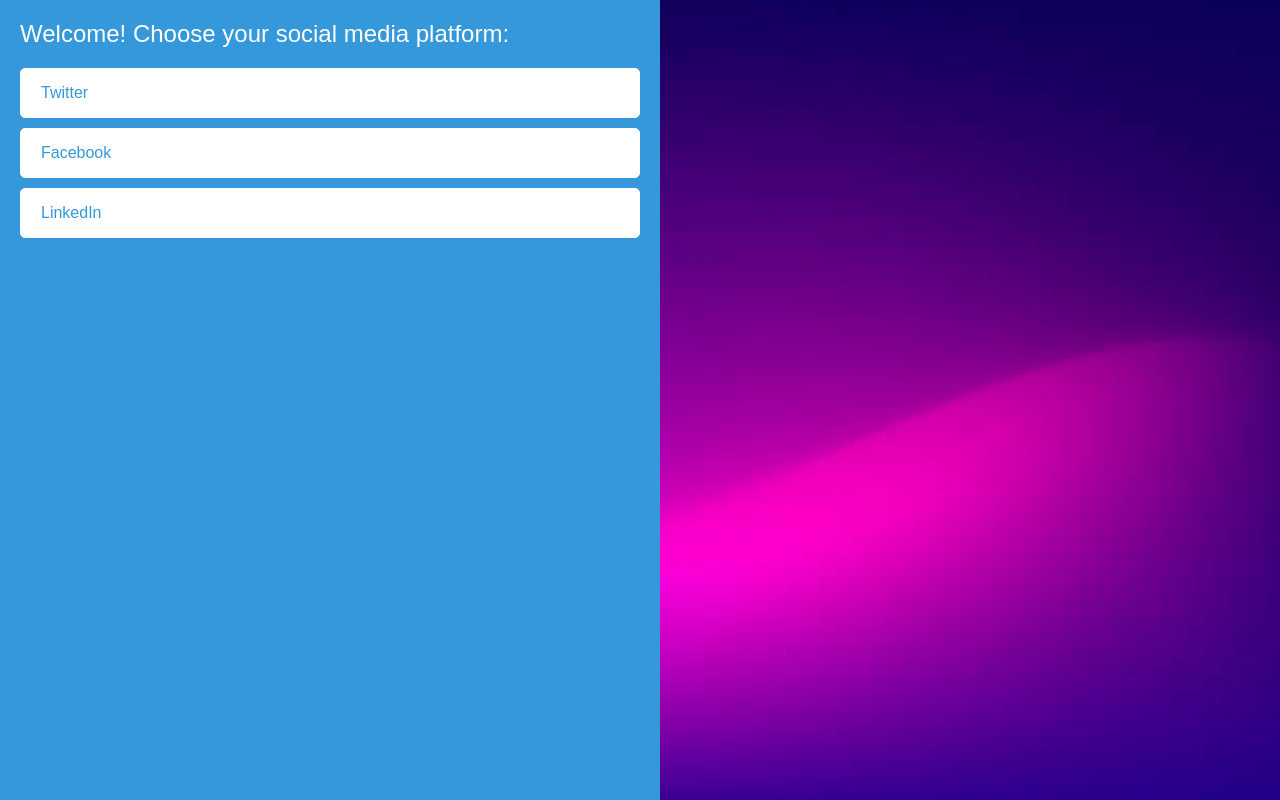
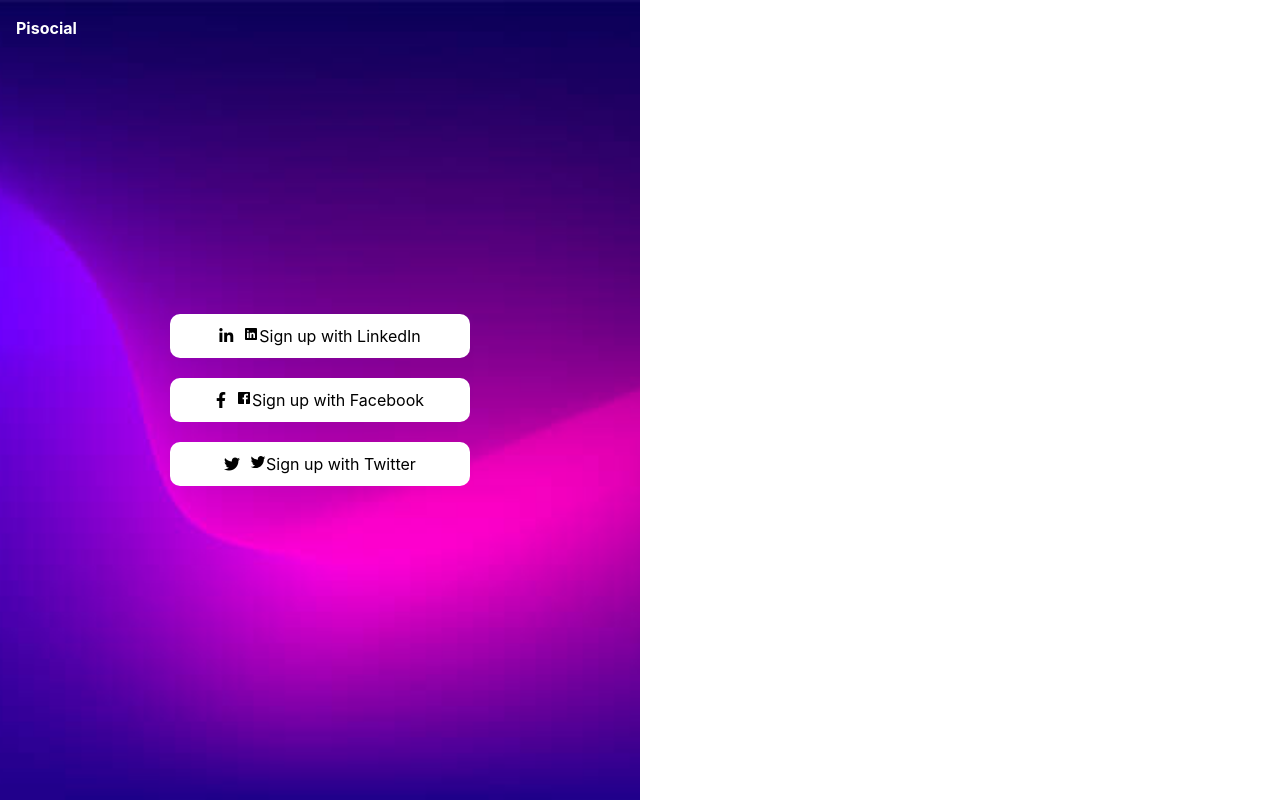
Before and after one commit to sanaullahaslam/Quiz_3_023-21-0010_Sanaullah, a plain HTML site: page index.html in a window 1280 px wide. Drawn offline with nearby package versions, Linux system fonts and the light colour scheme.

Commit message:
Adding new files

```diff
--- a/index.html
+++ b/index.html
@@ -1,71 +1,93 @@
 <!DOCTYPE html>
 <html lang="en">
-    <link rel="stylesheet" href="styles/style.css">
 <head>
-
     <meta charset="UTF-8">
     <meta name="viewport" content="width=device-width, initial-scale=1.0">
+    <link rel="stylesheet" href="https://stackpath.bootstrapcdn.com/bootstrap/4.5.2/css/bootstrap.min.css">
+    <!-- Font Awesome for icons -->
     <link rel="stylesheet" href="https://cdnjs.cloudflare.com/ajax/libs/font-awesome/6.0.0-beta3/css/all.min.css" integrity="sha512-ayIcfxGrqV5K+iaMRXS1VZd/Zr5qoZTY7Wyn4B2Gp6lA9m4DQAt6lcvcAOB6b5FZ5Yl5X54jAPBZJV7vQG+SAg==" crossorigin="anonymous" referrerpolicy="no-referrer" />
-
+    <title>Signup Buttons</title>
     <style>
         body {
-                font-family: Arial, sans-serif;
-                text-align: center;
             margin: 0;
             padding: 0;
-                overflow: hidden;
+            height: 100vh;
+            display: flex;
         }
 
-            #container {
+        .left-column {
+            flex: 1;
+            background: url('img.jpg') center/cover; /* Adjust the image path and properties */
             display: flex;
-                height: 100vh;
+            flex-direction: column;
+            align-items: center;
+            justify-content: center;
+            position: relative;
         }
 
-            #left-column {
-                flex: 1;
-                background-color: #3498db;
-                padding: 20px;
-                box-sizing: border-box;
-                text-align: left;
-                overflow: auto;
-            }
-
-            #welcome {
-                font-size: 24px;
-                margin-bottom: 20px;
+        .brand-text {
+            position: absolute;
+            top: 1em;
+            left: 1em;
+            font-size: 1em;
+            font-weight: bold;
             color: #fff;
         }
 
-            .social-btn-container {
+        .signup-btn {
+            width: 300px;
+            padding: 10px;
+            margin: 10px;
+            text-align: center;
+            color: #000; /* Black text color */
+            background-color: #fff; /* White background */
+            border: none;
+            border-radius: 10px; /* Rounded corners */
+            cursor: pointer;
+            transition: background-color 0.3s;
+        }
+
+        .signup-btn:hover {
+            background-color: #f2f2f2; /* Light gray on hover */
+        }
+
+        .signup-btn i {
+            margin-right: 10px;
+        }
+
+        .right-column {
+            flex: 1;
+            background-color: #fff; /* White */
             display: flex;
             flex-direction: column;
-                align-items: flex-start;
+            align-items: center;
+            justify-content: center;
+            text-align: center;
         }
 
-            .social-btn {
-                width: 100%;
-                padding: 15px;
-                font-size: 16px;
-                cursor: pointer;
+        #signup-heading {
+            font-size: 24px;
+            font-weight: bold;
+            color: #000;
             margin-bottom: 10px;
-                border: 1px solid #fff;
-                border-radius: 5px;
-                background-color: #fff;
-                color: #3498db;
-                text-align: left;
-                padding-left: 20px;
         }
 
-            #right-column {
-                flex: 1;
-                background: url('your-background-image.jpg') center/cover;
-                overflow: hidden;
+        #get-started {
+            font-size: 16px;
+            color: #000;
+            margin-bottom: 20px;
         }
 
-            #email-password-form {
-                display: none;
+        #signup-form {
             max-width: 300px;
-                margin: 20px auto;
+            margin: 0 auto;
+        }
+
+        label {
+            font-size: 16px;
+            color: #000;
+            margin-bottom: 5px;
+            display: block;
         }
 
         input {
@@ -75,72 +97,110 @@
             box-sizing: border-box;
         }
 
-            #submit-btn {
-                background-color: #4CAF50;
-                color: white;
-                padding: 10px;
-                border: none;
-                border-radius: 5px;
-                cursor: pointer;
+        #agree-checkbox {
+            margin-bottom: 10px;
         }
 
-            /* Media Queries for Responsive Design */
-            @media (max-width: 600px) {
-                #container {
-                    flex-direction: column;
+        #terms-text {
+            font-size: 12px;
+            color: #777;
+            margin-bottom: 20px;
         }
 
-                #left-column, #right-column {
-                    width: 100%;
-                }
-
-                .social-btn {
-                    width: 100%;
-                }
+        #submit-btn {
+            background-color: #007BFF; /* Blue background */
+            color: #fff; /* White text color */
+            padding: 10px;
+            width: 300px;
+            border: none;
+            border-radius: 10px;
+            cursor: pointer;
         }
     </style>
 </head>
 <body>
-        <div id="container">
-            <div id="left-column">
-                <div id="welcome">Welcome! Choose your social media platform:</div>
+    <div class="left-column">
+        <div class="brand-text">Pisocial</div>
 
-                <div class="social-btn-container">
-                    <button class="social-btn" onclick="showForm('Twitter')">Twitter</button>
-                    <button class="social-btn" onclick="showForm('Facebook')">Facebook</button>
-                    <button class="social-btn" onclick="showForm('LinkedIn')">LinkedIn</button>
-                </div>
+        <button class="signup-btn" onclick="showSignupForm('LinkedIn')">
+            <i class="fab fa-linkedin-in"></i><ion-icon name="logo-linkedin"></ion-icon>Sign up with LinkedIn
+        </button>
+
+        <button class="signup-btn" onclick="showSignupForm('Facebook')">
+            <i class="fab fa-facebook-f"></i><ion-icon name="logo-facebook"></ion-icon>Sign up with Facebook
+        </button>
+
+        <button class="signup-btn" onclick="showSignupForm('Twitter')">
+            <i class="fab fa-twitter"></i><ion-icon name="logo-twitter"></ion-icon>Sign up with Twitter
+        </button>
     </div>
 
-            <div id="right-column">
-                <div id="email-password-form">
-                    <form>
-                        <input type="email" placeholder="Enter your email" required>
-                        <input type="password" placeholder="Enter your password" required>
-                        <button type="button" id="submit-btn" onclick="submitForm()">Submit</button>
-                    </form>
-                </div>
-            </div>
+    <div class="right-column">
+        <div id="signup-heading"></div>
+        <div id="get-started"></div>
+        <div id="signup-form"></div>
     </div>
 
     <script>
-            function showForm(socialMedia) {
-                document.getElementById('email-password-form').style.display = 'block';
-                document.getElementById('submit-btn').innerText = `Sign up with ${socialMedia}`;
+        function showSignupForm(socialMedia) {
+            // Display signup form on the right side
+            var signupHeading = document.getElementById('signup-heading');
+            var getStartedText = document.getElementById('get-started');
+            var signupFormContainer = document.getElementById('signup-form');
 
-                // Hide other social buttons
-                var socialButtons = document.querySelectorAll('.social-btn');
-                for (var i = 0; i < socialButtons.length; i++) {
-                    if (socialButtons[i].innerText.toLowerCase() !== socialMedia.toLowerCase()) {
-                        socialButtons[i].style.display = 'none';
-                    }
-                }
-            }
+            signupHeading.innerText = 'Sign Up with ' + socialMedia;
+            getStartedText.innerText = 'Get started absolutely free';
 
-            function submitForm() {
-                // Add your form submission logic here
-                alert('Form submitted!');
+            // Create form elements
+            var emailLabel = document.createElement('label');
+            emailLabel.innerText = 'Email:';
+            var emailInput = document.createElement('input');
+            emailInput.type = 'email';
+            emailInput.placeholder = 'Enter your email';
+            emailInput.required = true;
+
+            var passwordLabel = document.createElement('label');
+            passwordLabel.innerText = 'Password:';
+            var passwordInput = document.createElement('input');
+            passwordInput.type = 'password';
+            passwordInput.placeholder = 'Enter your password';
+            passwordInput.required = true;
+
+            var agreeCheckbox = document.createElement('input');
+            agreeCheckbox.type = 'checkbox';
+            agreeCheckbox.id = 'agree-checkbox';
+            agreeCheckbox.required = true;
+
+            var termsLabel = document.createElement('label');
+            termsLabel.innerText = 'I agree to the terms & conditions';
+            termsLabel.htmlFor = 'agree-checkbox';
+            termsLabel.id = 'terms-text';
+            termsLabel.style.display = 'inline-block';
+
+            var submitButton = document.createElement('button');
+            submitButton.id = 'submit-btn';
+            submitButton.innerText = 'Sign Up';
+
+            // Append form elements to the container
+            signupFormContainer.innerHTML = '';
+            signupFormContainer.appendChild(emailLabel);
+            signupFormContainer.appendChild(emailInput);
+            signupFormContainer.appendChild(passwordLabel);
+            signupFormContainer.appendChild(passwordInput);
+            signupFormContainer.appendChild(agreeCheckbox);
+            signupFormContainer.appendChild(termsLabel);
+            signupFormContainer.appendChild(submitButton);
+
+            submitButton.addEventListener('click', function () {
+                var emailValue = emailInput.value;
+                var passwordValue = passwordInput.value;
+
+                console.log('Email:', emailValue);
+                console.log('Password:', passwordValue);
+            });
         }
     </script>
+
+<script src="https://unpkg.com/ionicons@4.5.10-0/dist/ionicons.js"></script>
 </body>
 </html>
--- a/styles/style.css
+++ b/styles/style.css
@@ -1,11 +1,22 @@
-html, body {
-    height: 100%;
+
+body {
     margin: 0;
-    font-family: Arial, sans-serif;
+    padding: 0;
+    display: flex;
+    min-height: 100vh;
+    flex-direction: column;
+    justify-content: space-between;
+}
+
+.center-bottom {
     text-align: center;
-    background-image: url('img.jpg');
-    background-size: cover;
-    background-position: center;
-    background-repeat: no-repeat;
-    color: white;  /* Set text color to white for better visibility on the background */
+    position: relative;
+    bottom: 0;
+    left: 50%;
+    transform: translateX(-50%);
 }
+
+.center-bottom img {
+    width: 200px; /* Adjust the width as needed */
+    height: auto; /* Maintain aspect ratio */
+}
```
Also changed, not shown: img.jpg (renamed from styles/img.jpg), p1.PNG (added), p2.PNG (added), picol.PNG (added). Lines whose indentation alone changed are shown as unchanged.
